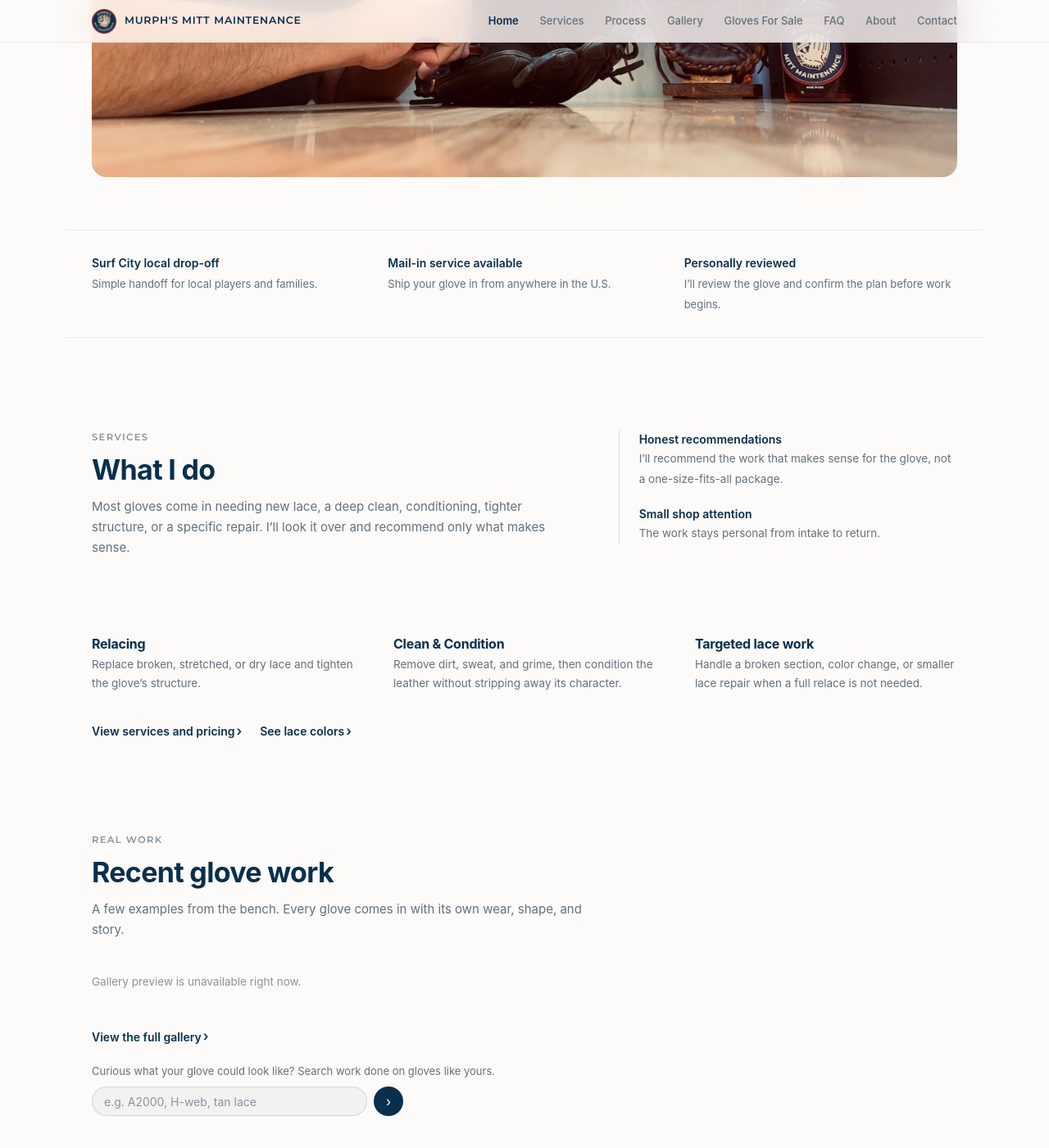
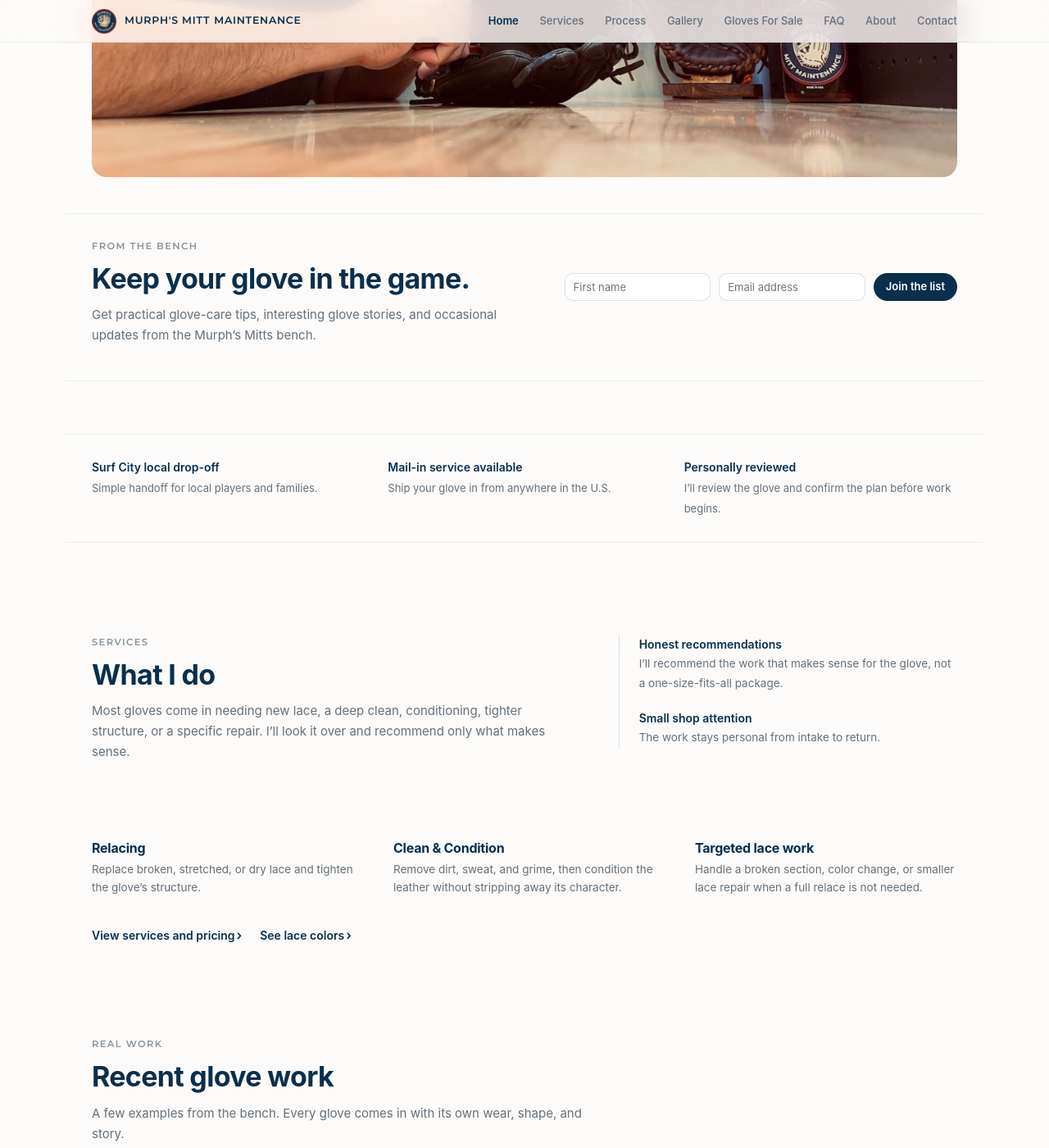
Before and after one commit to kbrettmurphy-ctrl/murphsmitts, a Jekyll site: the page built from index.html, in a window 1280 px wide and 1400 px high, scrolled down 891 px. Shown: the whole window at 82% size. Built offline with Jekyll 4.4.1, drawn with Linux system fonts in a browser that asks for light colours; some of the changed text lies outside the part shown.

Commit message:
Fix newsletter placement and control sizing

```diff
--- a/_includes/footer.html
+++ b/_includes/footer.html
@@ -42,8 +42,7 @@
       </div>
       <form class="newsletter-form newsletter-form-footer" data-newsletter-form data-newsletter-source="footer">
         <div class="newsletter-form-row">
-          <label class="sr-only" for="footerNewsletterEmail">Email address</label>
-          <input id="footerNewsletterEmail" name="email" type="email" autocomplete="email" placeholder="Email address" required>
+          <input id="footerNewsletterEmail" name="email" type="email" autocomplete="email" placeholder="Email address" aria-label="Email address" required>
           <button class="btn btn-primary" type="submit">Sign up</button>
         </div>
         <input class="newsletter-honeypot" name="website" type="text" tabindex="-1" autocomplete="off" aria-hidden="true">
--- a/assets/css/styles-17.css
+++ b/assets/css/styles-17.css
@@ -2135,9 +2135,9 @@ h1.mm-section-title{ font-size: clamp(30px, 4.4vw, 44px); }
    Newsletter signup — homepage, site footer, and service-request opt-in
    -------------------------------------------------------------------------- */
 .home-newsletter{
-  margin-top: var(--section-gap);
-  padding-top: clamp(28px, 5vw, 44px);
-  padding-bottom: clamp(28px, 5vw, 44px);
+  margin-top: clamp(28px, 4vw, 44px);
+  padding-top: clamp(22px, 3vw, 30px);
+  padding-bottom: clamp(22px, 3vw, 30px);
   border-top: 1px solid var(--hairline-soft);
   border-bottom: 1px solid var(--hairline-soft);
   display: grid;
@@ -2156,20 +2156,27 @@ h1.mm-section-title{ font-size: clamp(30px, 4.4vw, 44px); }
 .newsletter-form-row input{
   min-width: 0;
   width: 100%;
-  min-height: 42px;
-  padding: 10px 12px;
+  height: 34px;
+  padding: 5px 10px;
   border: 1px solid var(--hairline);
   border-radius: 10px;
   background: var(--surface);
   color: var(--navy);
   font: inherit;
+  font-size: 13px;
 }
 .newsletter-form-row input:focus{
   outline: none;
   border-color: var(--navy);
   box-shadow: 0 0 0 3px var(--focus-ring);
 }
-.newsletter-form-row .btn{ flex: 0 0 auto; white-space: nowrap; }
+.newsletter-form-row .btn{
+  flex: 0 0 auto;
+  min-height: 34px;
+  padding: 5px 14px;
+  font-size: 13px;
+  white-space: nowrap;
+}
 .newsletter-status{
   min-height: 1.4em;
   margin-top: 8px;
@@ -2221,7 +2228,7 @@ h1.mm-section-title{ font-size: clamp(30px, 4.4vw, 44px); }
 @media (max-width: 560px){
   .newsletter-form-row{ flex-direction: column; }
   .newsletter-form-row input{ font-size: 16px; }
-  .newsletter-form-row .btn{ width: 100%; }
+  .newsletter-form-row .btn{ align-self: flex-start; }
 }
 
 /* Preview row — fixed grid on desktop (complete cards, no horizontal scroll) */
--- a/index.html
+++ b/index.html
@@ -33,6 +33,23 @@ body_class: home
 </section>
 
 <main class="home-sections">
+
+  <section class="container home-newsletter" aria-labelledby="home-newsletter-title">
+    <div class="home-newsletter-copy">
+      <p class="mm-eyebrow">From the Bench</p>
+      <h2 id="home-newsletter-title" class="mm-section-title">Keep your glove in the game.</h2>
+      <p class="mm-section-copy">Get practical glove-care tips, interesting glove stories, and occasional updates from the Murph’s Mitts bench.</p>
+    </div>
+    <form class="newsletter-form newsletter-form-home" data-newsletter-form data-newsletter-source="homepage">
+      <div class="newsletter-form-row">
+        <input id="homeNewsletterFirstName" name="firstName" type="text" autocomplete="given-name" placeholder="First name" aria-label="First name">
+        <input id="homeNewsletterEmail" name="email" type="email" autocomplete="email" placeholder="Email address" aria-label="Email address" required>
+        <button class="btn btn-primary" type="submit">Join the list</button>
+      </div>
+      <input class="newsletter-honeypot" name="website" type="text" tabindex="-1" autocomplete="off" aria-hidden="true">
+      <div class="newsletter-status" data-newsletter-status role="status" aria-live="polite"></div>
+    </form>
+  </section>
 
   <section class="home-trust-cues" aria-label="Trust cues">
     <div class="container home-trust-list">
@@ -212,25 +229,6 @@ body_class: home
     </div>
   </section>
 
-  <section class="container home-newsletter" aria-labelledby="home-newsletter-title">
-    <div class="home-newsletter-copy">
-      <p class="mm-eyebrow">From the Bench</p>
-      <h2 id="home-newsletter-title" class="mm-section-title">Keep your glove in the game.</h2>
-      <p class="mm-section-copy">Get practical glove-care tips, interesting glove stories, and occasional updates from the Murph’s Mitts bench.</p>
-    </div>
-    <form class="newsletter-form newsletter-form-home" data-newsletter-form data-newsletter-source="homepage">
-      <div class="newsletter-form-row">
-        <label class="sr-only" for="homeNewsletterFirstName">First name</label>
-        <input id="homeNewsletterFirstName" name="firstName" type="text" autocomplete="given-name" placeholder="First name">
-        <label class="sr-only" for="homeNewsletterEmail">Email address</label>
-        <input id="homeNewsletterEmail" name="email" type="email" autocomplete="email" placeholder="Email address" required>
-        <button class="btn btn-primary" type="submit">Join the list</button>
-      </div>
-      <input class="newsletter-honeypot" name="website" type="text" tabindex="-1" autocomplete="off" aria-hidden="true">
-      <div class="newsletter-status" data-newsletter-status role="status" aria-live="polite"></div>
-    </form>
-  </section>
-
   <div class="lightbox" aria-hidden="true">
     <button class="lb-close" aria-label="Close">×</button>
     <button class="lb-prev" aria-label="Previous image">←</button>
```
